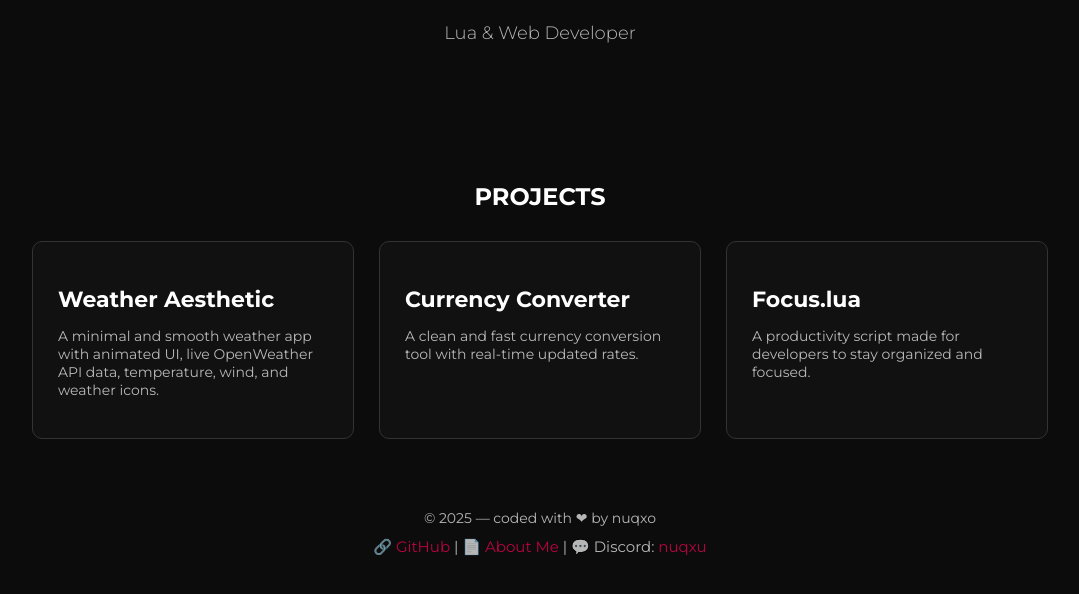
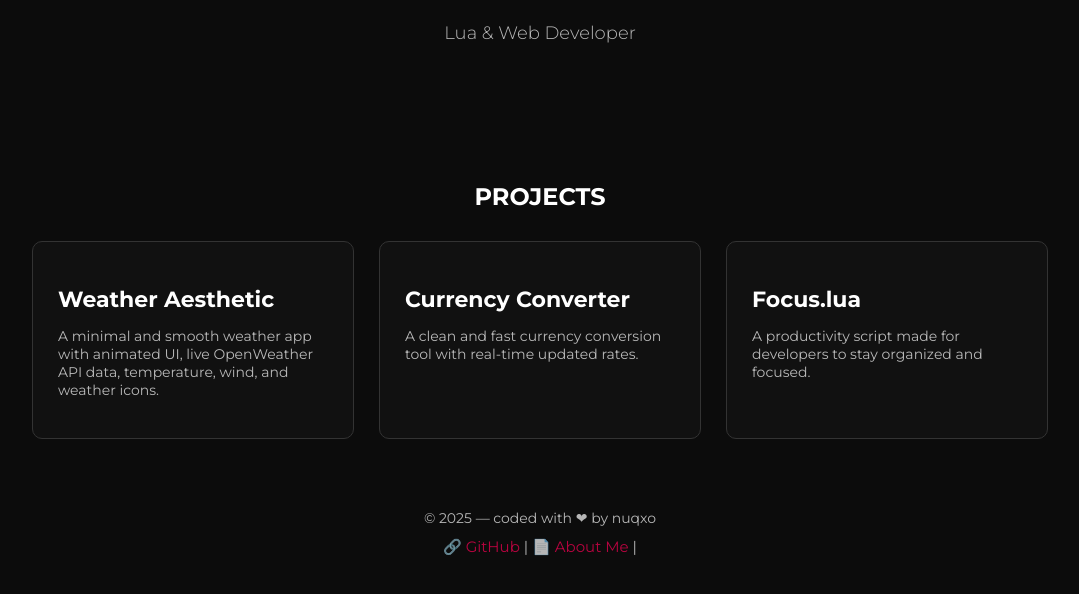
Before and after one commit to nuqxo/nuqxo.dev, a plain HTML site: page index.html in a window 1280 px wide. Shown: the part 176-770 px from the top of the page, without its empty margins (100-1179 px from the left). Drawn offline with Linux system fonts and the light colour scheme.

Commit message:
Update index.html

```diff
--- a/index.html
+++ b/index.html
@@ -146,7 +146,6 @@
     <div class="links">
         🔗 <a href="https://github.com/nuqxo" target="_blank">GitHub</a> |
         📄 <a href="about.html">About Me</a> |
-        💬 Discord: <a href="https://discord.com/users/1439479711746101351" target="_blank">nuqxu</a>
     </div>
 </footer>
 
```
